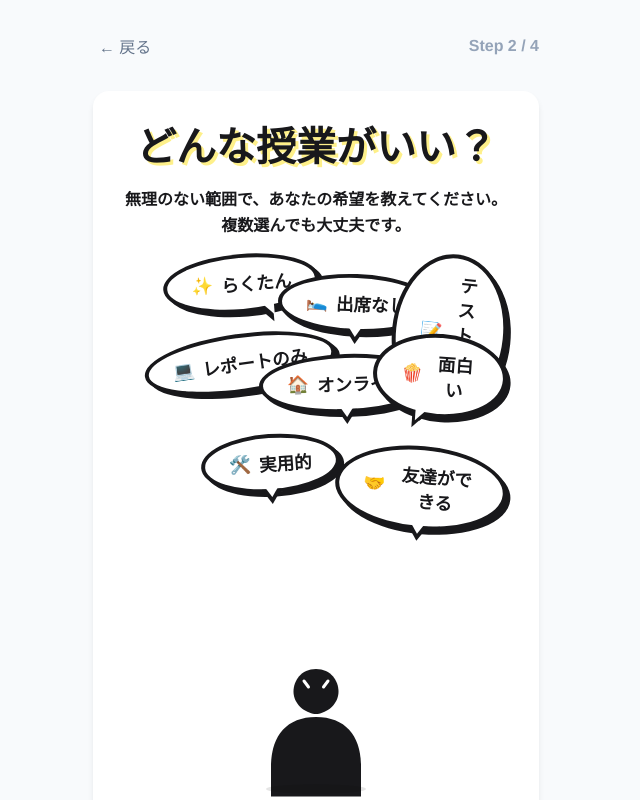
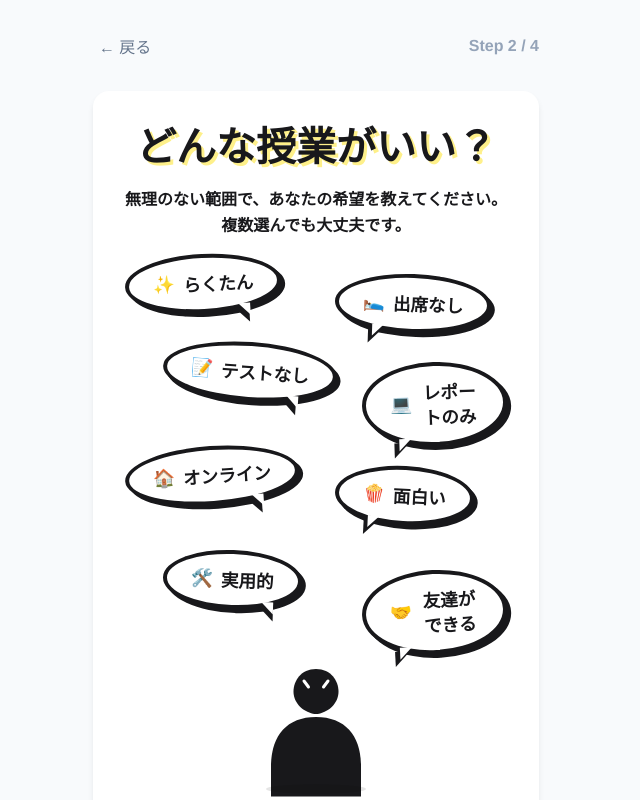
Before and after one commit to rame-ramu/rakutann, a Vue app in the folder frontend/: page /conditions in a window 1280 px wide. Shown: the top 800 px of the page, without its empty margins (69-709 px from the left). Built offline with nearby package versions, Linux system fonts and the light colour scheme; a web font is replaced by a local one.

Commit message:
UI変更

```diff
--- a/frontend/src/views/ConditionView.vue
+++ b/frontend/src/views/ConditionView.vue
@@ -146,14 +146,14 @@ const getIcon = (tag: string) => {
 }
 
 /* Cluster above the character's head (which is roughly at 50% bottom center) */
-.pos-0 { top: 0%; left: 10%; transform: rotate(-5deg); }
-.pos-1 { top: 5%; left: 40%; transform: rotate(2deg); }
-.pos-2 { top: 0%; left: 70%; transform: rotate(6deg); }
-.pos-3 { top: 20%; left: 5%; transform: rotate(-8deg); }
-.pos-4 { top: 25%; left: 35%; transform: rotate(-2deg); }
-.pos-5 { top: 20%; left: 65%; transform: rotate(4deg); }
-.pos-6 { top: 45%; left: 20%; transform: rotate(-4deg); }
-.pos-7 { top: 48%; left: 55%; transform: rotate(5deg); }
+.pos-0 { top: 0%; left: 0%; transform: rotate(-3deg); }
+.pos-1 { top: 5%; left: 55%; transform: rotate(2deg); }
+.pos-2 { top: 22%; left: 10%; transform: rotate(4deg); }
+.pos-3 { top: 27%; left: 62%; transform: rotate(-2deg); }
+.pos-4 { top: 48%; left: 0%; transform: rotate(-4deg); }
+.pos-5 { top: 53%; left: 55%; transform: rotate(3deg); }
+.pos-6 { top: 74%; left: 10%; transform: rotate(2deg); }
+.pos-7 { top: 79%; left: 62%; transform: rotate(-3deg); }
 
 /* Tails all pointing downwards towards the character */
 .bubble-tail {
@@ -175,14 +175,13 @@ const getIcon = (tag: string) => {
 }
 
 /* Adjust tail positions based on bubble location */
-.pos-0 .bubble-tail, .pos-3 .bubble-tail { left: 60%; border-width: 15px 0 0 15px; }
-.pos-0::after, .pos-3::after { left: 63%; border-width: 12px 0 0 12px; }
+/* Left side bubbles (0, 2, 4, 6) point towards center-right */
+.pos-0 .bubble-tail, .pos-2 .bubble-tail, .pos-4 .bubble-tail, .pos-6 .bubble-tail { left: 70%; border-width: 15px 0 0 15px; }
+.pos-0::after, .pos-2::after, .pos-4::after, .pos-6::after { left: 73%; border-width: 12px 0 0 12px; }
 
-.pos-1 .bubble-tail, .pos-4 .bubble-tail, .pos-6 .bubble-tail, .pos-7 .bubble-tail { left: 50%; transform: translateX(-50%); border-width: 15px 10px 0 10px; }
-.pos-1::after, .pos-4::after, .pos-6::after, .pos-7::after { left: 50%; transform: translateX(-50%); border-width: 12px 8px 0 8px; }
-
-.pos-2 .bubble-tail, .pos-5 .bubble-tail { left: 30%; border-width: 15px 15px 0 0; }
-.pos-2::after, .pos-5::after { left: 33%; border-width: 12px 12px 0 0; }
+/* Right side bubbles (1, 3, 5, 7) point towards center-left */
+.pos-1 .bubble-tail, .pos-3 .bubble-tail, .pos-5 .bubble-tail, .pos-7 .bubble-tail { left: 20%; border-width: 15px 15px 0 0; }
+.pos-1::after, .pos-3::after, .pos-5::after, .pos-7::after { left: 23%; border-width: 12px 12px 0 0; }
 
 .manga-bubble-tag:hover {
   transform: scale(1.1) !important;
```
